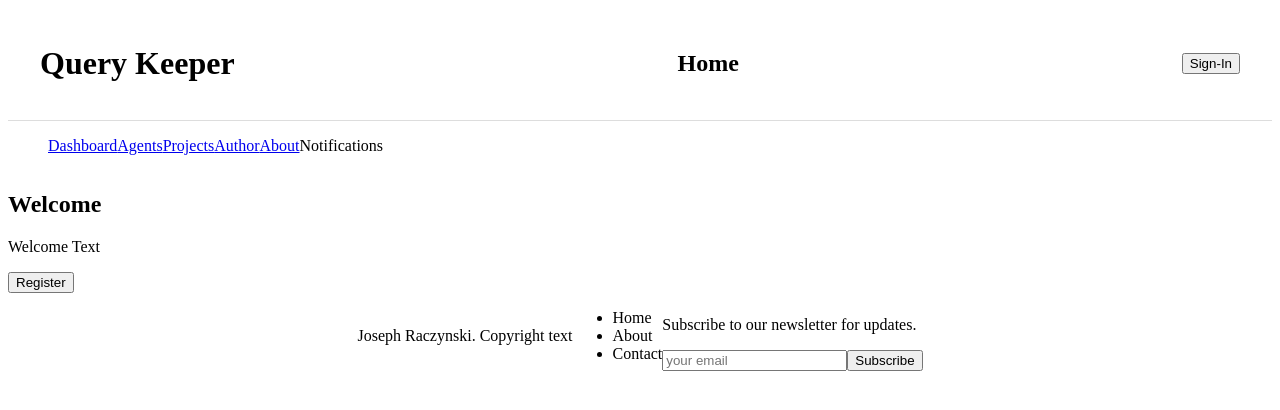
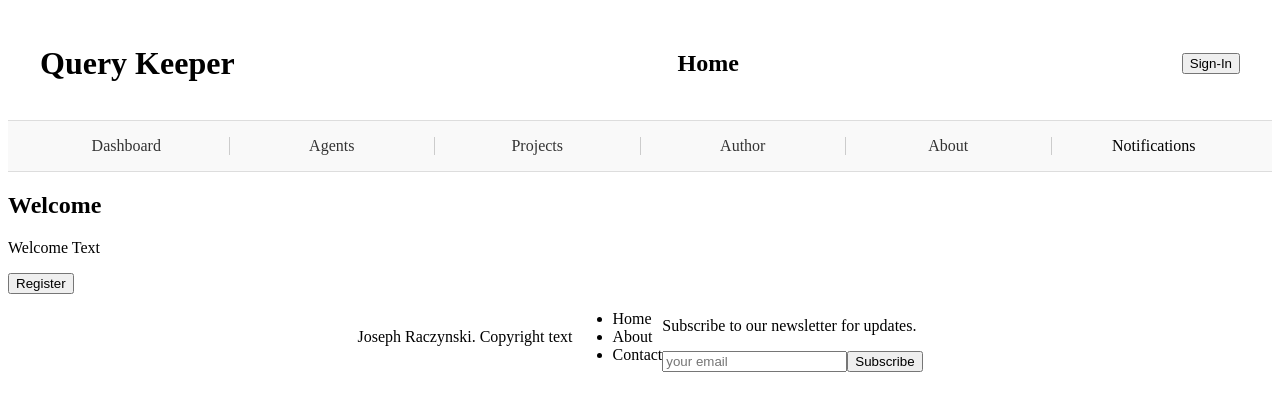
Before and after one commit to jraczynski6/query-keeper, a React (Vite) app: page / in a window 1280 px wide. Shown: the top 410 px of the page. Built offline with nearby package versions, Linux system fonts and the light colour scheme.

Commit message:
Add basic styling to nav menu

```diff
--- a/src/components/NavMenu/NavMenu.css
+++ b/src/components/NavMenu/NavMenu.css
@@ -1,10 +1,28 @@
 .nav-menu {
-    display: flex;
-    justify-content: flex-start;
-    gap: 2rem;
+    padding: 1rem;
+    border-bottom: 1px solid #ddd;
+    background-color: #f9f9f9;
 }
 
 .nav-menu ul {
     display: flex;
     list-style: none;
+    margin: 0;
+    padding: 0;
+    width: 100%;
 }
+
+.nav-menu li {
+    flex: 1;
+    text-align: center;
+}
+
+.nav-menu li + li {
+    border-left: 1px solid #ccc; /* vertical line between items */
+}
+
+.nav-menu a {
+    text-decoration: none;
+    display: block;
+    color: #333;
+}
```
